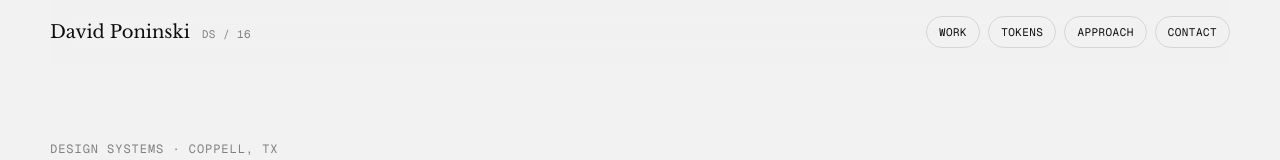
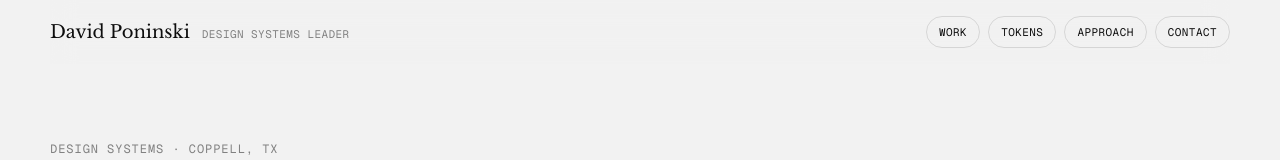
Before and after one commit to dponinski/poninski, a Next.js app: page / in a window 1280 px wide. Shown: the top 160 px of the page. Built offline with nearby package versions, Linux system fonts and the light colour scheme.

Commit message:
Save uncommitted changes

```diff
--- a/components/site.tsx
+++ b/components/site.tsx
@@ -78,7 +78,7 @@ function Nav() {
         }
         onMouseLeave={reset}
       >
-        David Poninski <span>DS / 16</span>
+        David Poninski <span>Design Systems Leader</span>
       </a>
       <nav className="nav__links" aria-label="Sections">
         {links.map(([href, label]) => (
```
